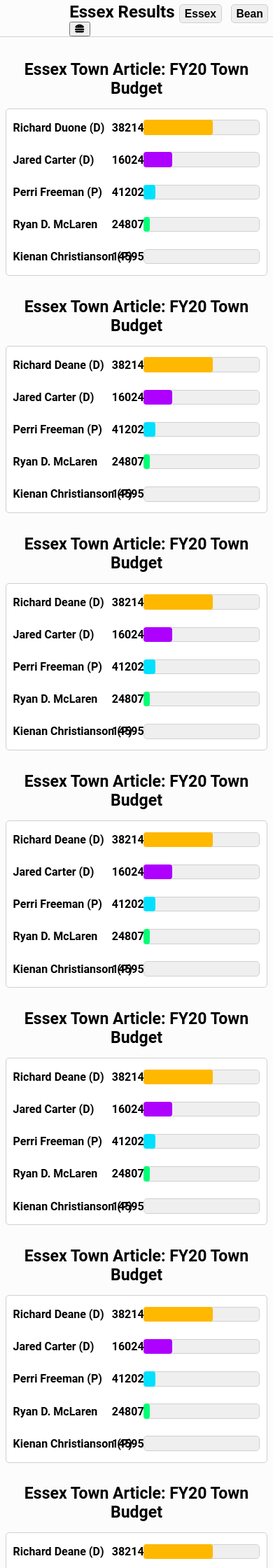
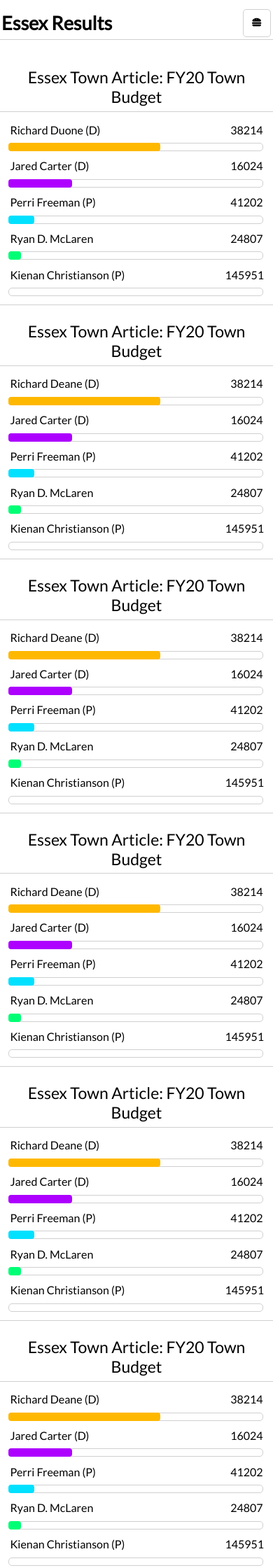
Before and after one commit to cctv-vt/cctv-elections, a PHP site: page / in a window 390 px wide. Shown: the part 298-2538 px from the top of the page at 70% size. Run offline with PHP 8.4, Linux system fonts and the light colour scheme.

Commit message:
hamburger css

```diff
--- a/www/css/styles.css
+++ b/www/css/styles.css
@@ -1,33 +1,41 @@
 body {
-  background: #FCFCFC;
-  font-family: "Roboto", sans-serif;
+  background: white;
+  font-family: "Lato", sans-serif;
+  font-weight: normal;
   margin: 0;
 }
 
+h1, h2, h3, h4, h5, h6 {
+  font-weight: 400;
+}
+
 h1 {
-  text-align: center;
-  margin: 0.3em 0em 0em 0em;
+  text-align: left;
+  font-weight: 600;
+  margin: 0.3em 2px 0.3em 2px;
 }
 
 .divider {
   height: 1px;
-  width: 80%;
+  width: 100%;
   border-top: 1px solid #D0D0D0;
   margin: 0 auto;
 }
 
 .nav {
   position: absolute;
-  background: #FCFCFC;
+  background: white;
   max-width: 1000px;
   width: 100%;
   z-index: 10;
   display: -webkit-box;
   display: -ms-flexbox;
   display: flex;
-  -webkit-box-pack: end;
-      -ms-flex-pack: end;
-          justify-content: flex-end;
+  -ms-flex-wrap: wrap;
+      flex-wrap: wrap;
+  -webkit-box-pack: justify;
+      -ms-flex-pack: justify;
+          justify-content: space-between;
   -ms-flex-line-pack: end;
       align-content: flex-end;
   padding-top: 0.25em;
@@ -35,23 +43,46 @@ h1 {
 }
 
 .nav h2 {
-  margin: auto auto auto 0;
+  margin: auto auto auto 2px;
+  font-size: 27px;
+  font-weight: 600;
 }
 
-.nav .menu-item {
+.nav #hamburger {
+  height: 40px;
+  width: 40px;
+  margin: 3px;
+  display: none;
+  background: white;
+  border-radius: 5px;
+  border: 1px ridge #D0D0D0;
+}
+
+.nav #cmenu-items {
+  justify-self: center;
+  display: -webkit-box;
+  display: -ms-flexbox;
+  display: flex;
+  width: auto;
+  height: auto;
+}
+
+.nav #cmenu-items .menu-item {
+  background-color: white;
   cursor: pointer;
-  margin: 0.25em 0.5em 0.25em 0.5em;
+  margin: 0.25em 2px 0.25em 2px;
   padding: 0.25em 0.5em 0.25em 0.5em;
   border-radius: 5px;
   border: 1px solid #D0D0D0;
 }
 
-.nav .menu-item h3 {
+.nav #cmenu-items .menu-item h3 {
   margin: 0;
+  font-size: 22px;
 }
 
-.nav .menu-item:hover {
-  background: #EFEFEF;
+.nav #cmenu-items .menu-item:hover {
+  background: #D0D0D0;
 }
 
 .static {
@@ -82,11 +113,12 @@ h1 {
 }
 
 #election-coverage #video iframe, #election-coverage #video object, #election-coverage #video embed {
+  overflow: hidden;
   position: absolute;
   top: 0;
   left: 0;
   width: 100%;
-  height: 100%;
+  height: 95%;
 }
 
 #election-coverage #election-results {
@@ -170,7 +202,7 @@ h1 {
 }
 
 #election-coverage #election-results .election .cresults .result:hover {
-  background: #EFEFEF;
+  background: white;
   cursor: pointer;
 }
 
@@ -181,20 +213,20 @@ h1 {
 }
 
 #election-coverage #election-results .election .cresults .result .cvotes {
-  width: 10%;
+  width: 15%;
   text-align: right;
   padding: 0.6em 0 0.6em 0;
 }
 
 #election-coverage #election-results .election .cresults .result .cbar {
-  width: 50%;
+  width: 45%;
   padding: 0.52em 0 0.65em 0;
 }
 
 #election-coverage #election-results .election .cresults .result .cbar .bgbar {
   float: right;
   position: relative;
-  background: #EFEFEF;
+  background: white;
   border: 1px solid #D0D0D0;
   border-radius: 5px;
   width: 93%;
@@ -216,4 +248,104 @@ h1 {
   margin: auto;
   text-align: center;
 }
+
+@media only screen and (max-width: 1000px) {
+  .nav {
+    background: transparent;
+    border: 0;
+    -webkit-box-pack: end;
+        -ms-flex-pack: end;
+            justify-content: flex-end;
+  }
+  .nav #chead {
+    width: 100%;
+    margin: 0;
+    margin-top: -4px;
+    background: white;
+    display: -webkit-box;
+    display: -ms-flexbox;
+    display: flex;
+    border-bottom: 1px solid #D0D0D0;
+  }
+  .nav #hamburger {
+    display: unset;
+  }
+  .nav #cmenu-items {
+    background: transparent;
+    justify-self: right;
+    display: -webkit-box;
+    display: -ms-flexbox;
+    display: flex;
+    -webkit-box-orient: vertical;
+    -webkit-box-direction: normal;
+        -ms-flex-direction: column;
+            flex-direction: column;
+    width: 100%;
+    max-width: 150px;
+    height: 0px;
+    overflow: hidden;
+    margin-top: -1px;
+    border-bottom: 1px solid #D0D0D0;
+    border-left: 1px solid #D0D0D0;
+  }
+  .nav #cmenu-items .menu-item {
+    background-color: white;
+    cursor: pointer;
+    margin: 0 0 -1px 0px;
+    padding: 0.5em 0.5em 0.5em 0.5em;
+    border-radius: 0;
+    border-bottom: 1px solid #D0D0D0;
+    border-left: 0;
+    border-top: 0;
+    border-right: 0;
+  }
+  .nav #cmenu-items .menu-item h3 {
+    text-align: right;
+    margin: 0;
+    font-size: 22px;
+  }
+  .nav #cmenu-items .menu-item:hover {
+    background: #D0D0D0;
+  }
+  .nav .menu-item:hover {
+    background: white;
+  }
+}
+
+@media only screen and (max-width: 500px) {
+  .nav #cmenu-items {
+    width: 100%;
+    max-width: 100%;
+  }
+  #election-coverage #election-results .election {
+    padding: 0;
+    padding-top: 1em;
+  }
+  #election-coverage #election-results .election .cresults {
+    border-left: 0;
+    border-right: 0;
+    border-radius: 0;
+    padding: 0.5em;
+    margin: 0;
+  }
+  #election-coverage #election-results .election .cresults .result {
+    -webkit-box-pack: justify;
+        -ms-flex-pack: justify;
+            justify-content: space-between;
+  }
+  #election-coverage #election-results .election .cresults .result .cname {
+    padding: 0.2em 0 0.6em 0;
+  }
+  #election-coverage #election-results .election .cresults .result .cvotes {
+    padding: 0.2em 0 0.6em 0;
+  }
+  #election-coverage #election-results .election .cresults .result .cbar {
+    width: 100%;
+    padding: 0 0 0 0;
+  }
+  #election-coverage #election-results .election .cresults .result .cbar .bgbar {
+    width: 100%;
+    height: 10px;
+  }
+}
 /*# sourceMappingURL=styles.css.map */
--- a/www/css/styles.scss
+++ b/www/css/styles.scss
@@ -1,50 +1,77 @@
-$font-stack:'Roboto', sans-serif;
-$border-color:#D0D0D0;
+$font-stack:'Lato', sans-serif;
+$background-c: white;
+$border-c:#D0D0D0;
 
 body {
-  background: #FCFCFC;
+  background: $background-c;
   font-family: $font-stack;
+  font-weight: normal;
   margin:0;
 }
 
+h1, h2, h3, h4, h5, h6 {
+  font-weight: 400;
+}
+
 h1 {
-  text-align: center;
-  margin: 0.3em 0em 0em 0em;
+  text-align: left;
+  font-weight: 600;
+  margin: 0.3em 2px 0.3em 2px;
 }
 
 .divider {
   height: 1px;
-  width: 80%;
-  border-top: 1px solid $border-color;
+  width: 100%;
+  border-top: 1px solid $border-c;
   margin: 0 auto;
 }
 
 .nav {
   position: absolute;
-  background: #FCFCFC;
+  background: $background-c;
   max-width: 1000px;
   width: 100%;
   z-index: 10;
   display: flex;
-  justify-content: flex-end;
+  flex-wrap: wrap;
+  justify-content: space-between;
   align-content: flex-end;
   //padding-bottom: 0.25em;
   padding-top: 0.25em;
-  border-bottom: 1px solid $border-color;
+  border-bottom: 1px solid $border-c;
   h2 {
-    margin: auto auto auto 0;
+    margin: auto auto auto 2px;
+    font-size: 27px;
+    font-weight: 600;
   }
+  #hamburger {
+    height: 40px;
+    width: 40px;
+    margin: 3px;
+    display: none;
+    background: $background-c;
+    border-radius: 5px;
+    border: 1px ridge $border-c;
+  }
+  #cmenu-items {
+    justify-self: center;
+    display: flex;
+    width: auto;
+    height: auto;
     .menu-item {
+      background-color: $background-c;
       cursor: pointer;
-    margin: 0.25em 0.5em 0.25em 0.5em;
+      margin: 0.25em 2px 0.25em 2px;
       padding: 0.25em 0.5em 0.25em 0.5em;
       border-radius: 5px;
-    border: 1px solid $border-color;
+      border: 1px solid $border-c;
       h3 {
         margin: 0;
+        font-size: 22px;
       }
       &:hover {
-      background: #EFEFEF;
+        background: $border-c;
+      }
       }
   }
 }
@@ -69,11 +96,12 @@ h1 {
   }
 
   #video iframe, #video object, #video embed {
+    overflow: hidden;
     position:absolute;
     top:0;
     left:0;
     width:100%;
-    height:100%;
+    height:95%;
   }
 
   #election-results {
@@ -105,7 +133,7 @@ h1 {
         background: white;
         margin:0.5em;
         border-radius: 5px;
-        border: 0.5px solid $border-color;
+        border: 0.5px solid $border-c;
         overflow: hidden;
         padding:0.2em 0.2em 0.2em 0.2em;
         h4 {
@@ -122,7 +150,7 @@ h1 {
           //border-bottom: 1px solid #D0D0D0;
           border-radius: 5px;
           &:hover {
-            background: #EFEFEF;
+            background: $background-c;
             cursor: pointer;
           }
           .cname {
@@ -131,19 +159,19 @@ h1 {
             white-space: nowrap;
           }
           .cvotes {
-            width: 10%;
+            width: 15%;
             text-align: right;
             padding:0.6em 0 0.6em 0;
           }
           .cbar {
             //position: relative;
-            width: 50%;
+            width: 45%;
             padding:0.52em 0 0.65em 0;
             .bgbar {
               float: right;
               position: relative;
-              background: #EFEFEF;
-              border: 1px solid $border-color;
+              background: $background-c;
+              border: 1px solid $border-c;
               border-radius: 5px;
               width: 93%;
               height: 100%;
@@ -170,3 +198,105 @@ h1 {
     }
   }
 }
+@media only screen and (max-width: 1000px) {
+  .nav {
+    background: transparent;
+    border: 0;
+    justify-content: flex-end;
+    #chead {
+      width: 100%;
+      margin: 0;
+      margin-top: -4px;
+      background: $background-c;
+      display: flex;
+      border-bottom: 1px solid $border-c;
+    }
+    #hamburger {
+      display: unset;
+    }
+    #cmenu-items {
+      background: transparent;
+      justify-self: right;
+      display: flex;
+      flex-direction: column;
+      width: 100%;
+      max-width: 150px;
+      height: 0px;
+      overflow: hidden;
+      margin-top: -1px;
+      border-bottom: 1px solid $border-c;
+      border-left: 1px solid $border-c;
+      .menu-item {
+        background-color: $background-c;
+        cursor: pointer;
+        margin: 0 0 -1px 0px;
+        padding: 0.5em 0.5em 0.5em 0.5em;
+        border-radius: 0;
+        //border: 0;
+        border-bottom: 1px solid $border-c;
+        border-left: 0;
+        border-top: 0;
+        border-right: 0;
+        h3 {
+          text-align: right;
+          margin: 0;
+          font-size: 22px;
+        }
+        &:hover {
+          background: $border-c;
+        }
+        }
+    }
+    .menu-item {
+
+      &:hover {
+        background: $background-c;
+      }
+    }
+  }
+}
+
+@media only screen and (max-width: 500px) {
+
+  .nav {
+    #cmenu-items {
+      width: 100%;
+      max-width: 100%;
+    }
+  }
+
+  #election-coverage {
+    #election-results {
+      .election {
+        padding: 0;
+        padding-top: 1em;
+        //width: auto;
+        .cresults {
+          border-left: 0;
+          border-right: 0;
+          border-radius: 0;
+          padding: 0.5em;
+          margin: 0;
+          .result {
+            justify-content: space-between;
+            .cname {
+              padding: 0.2em 0 0.6em 0;
+            }
+            .cvotes {
+              padding: 0.2em 0 0.6em 0;
+            }
+            .cbar {
+              //position: relative;
+              width: 100%;
+              padding:0 0 0 0;
+              .bgbar {
+                width: 100%;
+                height: 10px;
+              }
+            }
+          }
+        }
+      }
+    }
+  }
+}
```
Also changed, not shown: 1 other file. Lines whose indentation alone changed are shown as unchanged.
